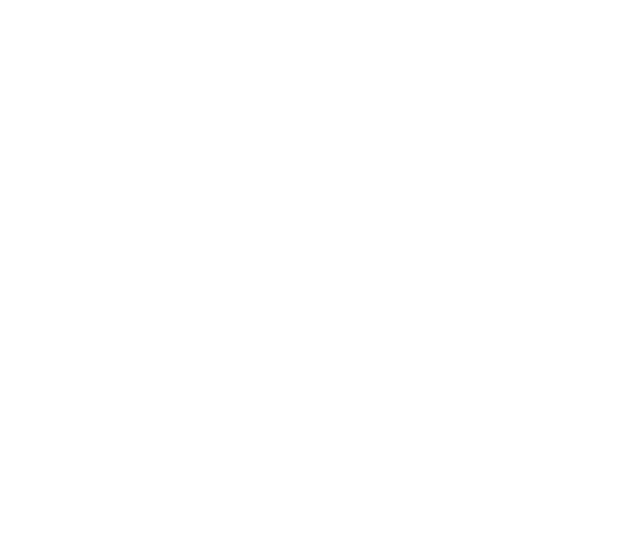
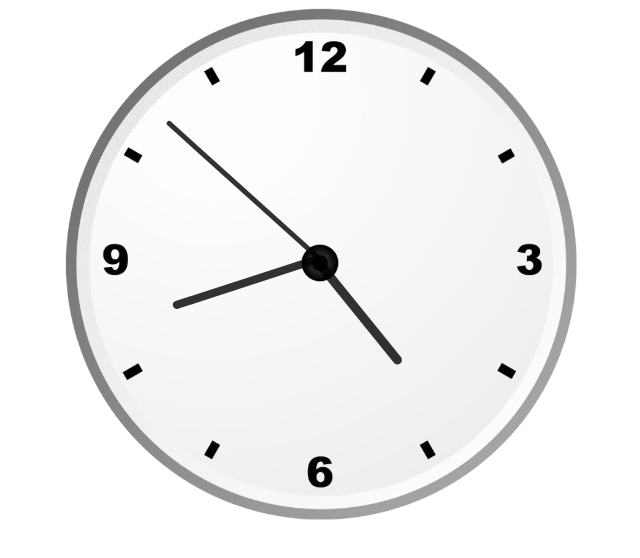
Before and after one commit to Dp20703/Analog-Clock, a plain HTML site: page index.html in a window 1280 px wide. Shown: the whole page, without its empty margins (319-959 px from the left). Drawn offline with Linux system fonts and the light colour scheme.

Commit message:
Clock is Ready

```diff
--- a/index.html
+++ b/index.html
@@ -7,6 +7,11 @@
     <link rel="stylesheet" href="style.css">
 </head>
 <body>
+    <div id="clockContainer">
+        <div id="hours"></div>
+        <div id="minutes"></div>
+        <div id="seconds"></div>
+    </div>
     <script src="script.js" type="text/javascript"></script>
 </body>
 </html>
--- a/script.js
+++ b/script.js
@@ -0,0 +1,13 @@
+setInterval(() => {
+    d = new Date();
+    htime = d.getHours();
+    mtime = d.getMinutes();
+    stime = d.getSeconds();
+    hrotation = 30*htime + mtime/2;
+    mrotation = 6*mtime;
+    srotation = 6*stime;
+
+    hours.style.transform = `rotate(${hrotation}deg)`;
+    minutes.style.transform = `rotate(${mrotation}deg)`;
+    seconds.style.transform = `rotate(${srotation}deg)`;
+}, 1000);
--- a/style.css
+++ b/style.css
@@ -0,0 +1,37 @@
+#clockContainer{
+    position: relative;
+    margin: auto;
+    height: 40vw;
+    width: 40vw;
+    background: url(clock.png) no-repeat;
+    background-size: 100%;
+}
+
+#hours, #minutes, #seconds{
+    position: absolute;
+    background: black;
+    border-radius: 10px;
+    transform-origin: bottom;
+}
+#hours{
+    width: 1.8%;
+    height: 25%;
+    top: 25%;
+    left: 48.85%;
+    opacity: 0.8;
+}
+#minutes{
+    width: 1.6%;
+    height: 30%;
+    top: 19%;
+    left: 48.9%;
+    opacity: 0.8;
+}
+#seconds{
+    width: 1%;
+    height: 40%;
+    top: 9%;
+    left: 49.25%;
+    opacity: 0.8;
+
+}
```
Also changed, not shown: clock.png (added).
